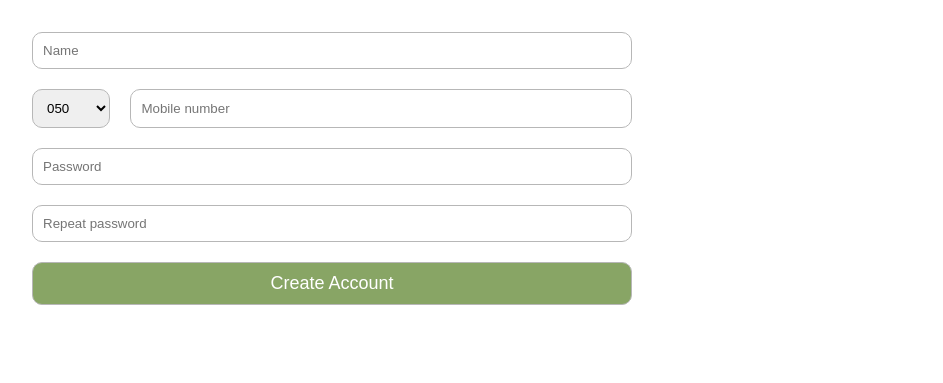
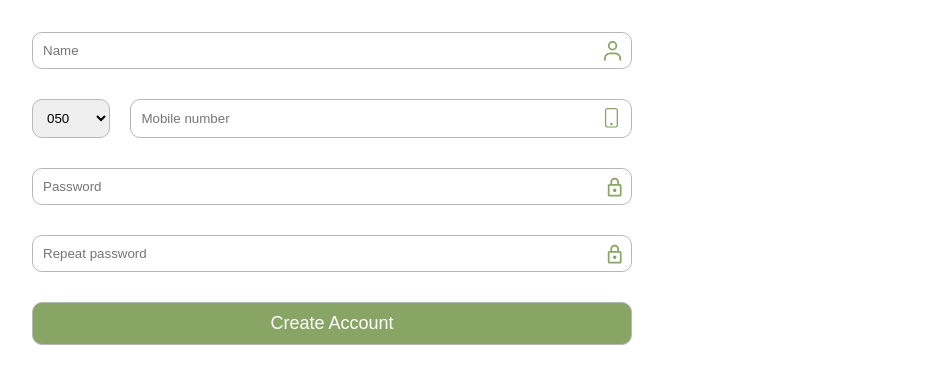
Before and after one commit to emilka1337/Ammury, a plain HTML site: page index.html in a window 1280 px wide. Shown: the part 2629-3012 px from the top of the page, without its empty margins (308-1251 px from the left). Drawn offline with nearby package versions, Linux system fonts and the light colour scheme.

Commit message:
icons added to contact form

```diff
--- a/index.html
+++ b/index.html
@@ -136,6 +136,7 @@
         <form class="contact-form">
             <div class="form-row">
                 <input type="text" placeholder="Name">
+                <img src="./img/svg/Group.svg" alt="">
             </div>
             <div class="form-row">
                 <select name="" id="">
@@ -146,12 +147,15 @@
                     <option value="050">077</option>
                 </select>
                 <input type="tel" placeholder="Mobile number">
+                <img src="./img/svg/Vector.svg" alt="">
             </div>
             <div class="form-row">
                 <input type="password" placeholder="Password">
-            </div>
-            <div class="form-row">
-                <input type="password" placeholder="Repeat password">
+                <img src="./img/svg/Vector (1).svg" alt="">
+                </div>
+                <div class="form-row">
+                    <input type="password" placeholder="Repeat password">
+                    <img src="./img/svg/Vector (1).svg" alt="">
             </div>
             <div class="form-row">
                 <input type="submit" value="Create Account">
--- a/scss/_contact-us.scss
+++ b/scss/_contact-us.scss
@@ -10,10 +10,12 @@ section.contact-us {
         margin: auto;
 
         .form-row {
+            position: relative;
+
             input,
             select {
                 width: 100%;
-                margin-bottom: 20px;
+                margin-bottom: 30px;
                 padding: 10px;
                 border: 1px solid #b7b7b7;
                 border-radius: 10px;
@@ -35,6 +37,13 @@ section.contact-us {
                 font-size: 18px;
                 cursor: pointer;
             }
+
+            img {
+                position: absolute;
+                right: 10px;
+                top: 9px;
+                height: 20px;
+            }
         }
 
         @media screen and (max-width: 992px){
```
Also changed, not shown: img/svg/Group.svg (added), img/svg/Vector (1).svg (added), img/svg/Vector (2).svg (added), img/svg/Vector.svg (added), scss/styles.css, 1 other file.
